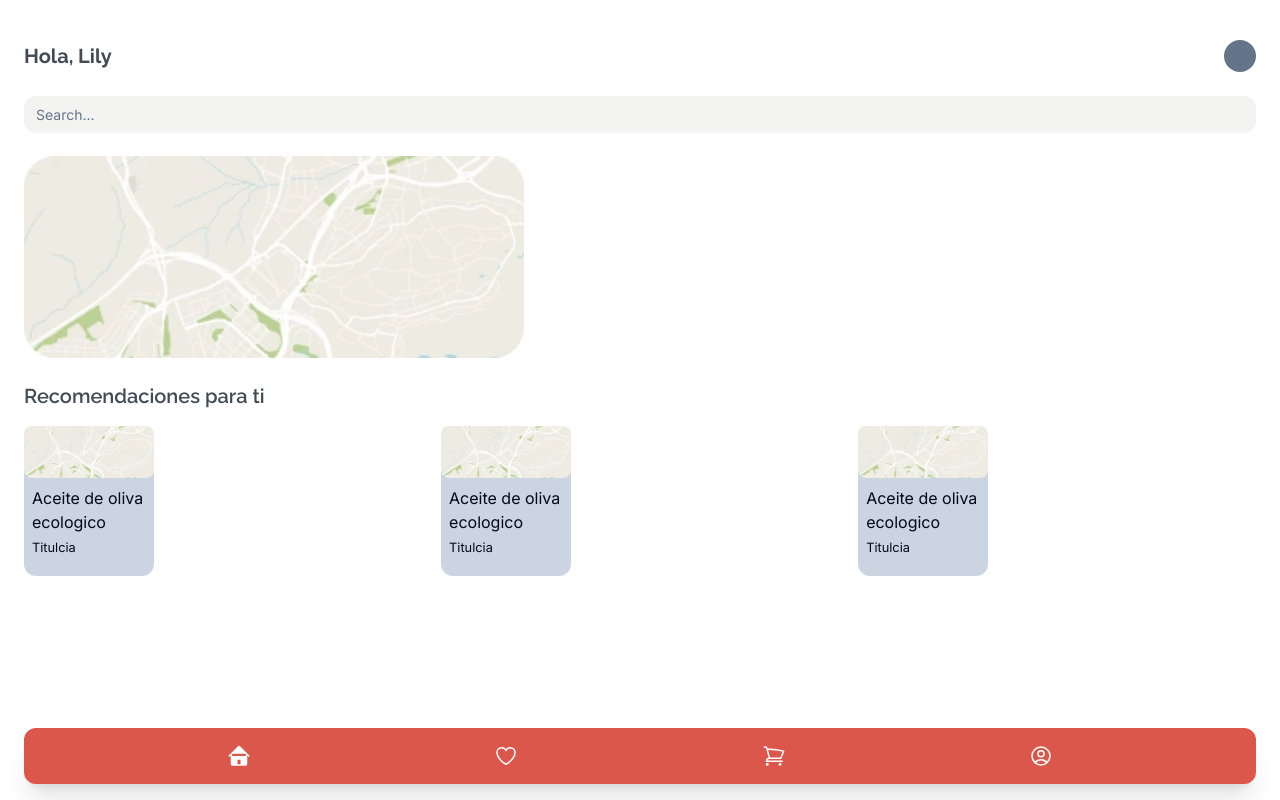
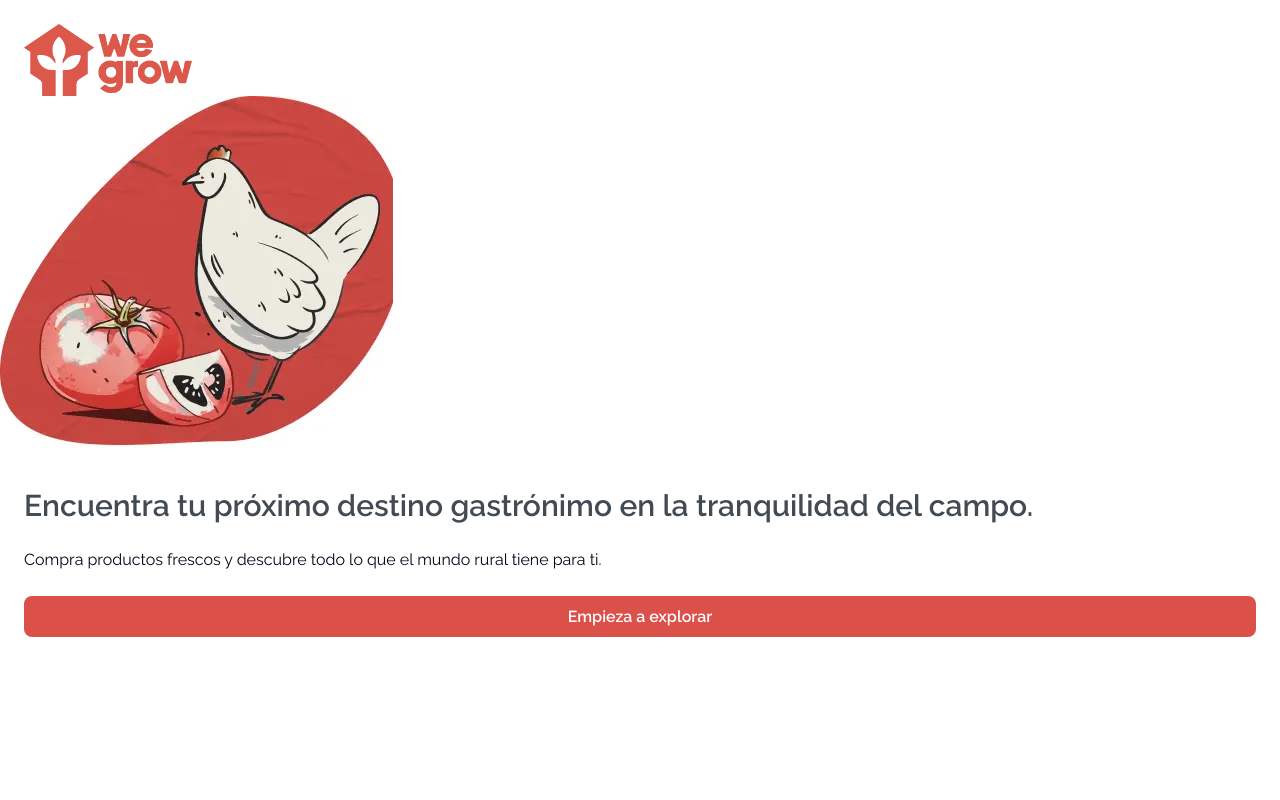
Before and after one commit to ecaleb97/hack4good, a Next.js app: page / in a window 1280 px wide. Built offline with nearby package versions, Linux system fonts and the light colour scheme.

Commit message:
Remove footer and add menu page

```diff
--- a/app/layout.tsx
+++ b/app/layout.tsx
@@ -1,6 +1,5 @@
 import type { Metadata } from "next";
 import { Inter } from "next/font/google";
-import { Footer } from "@/components/footer/footer";
 import "./globals.css";
 
 const inter = Inter({ subsets: ["latin"] });
@@ -19,7 +18,6 @@ export default function RootLayout({
     <html lang="en">
       <body className={inter.className}>
         {children}
-        <Footer />
       </body>
     </html>
   );
--- /dev/null
+++ b/app/menu/page.tsx
@@ -0,0 +1,58 @@
+import { Search } from "@/components/search/search";
+import { Header } from "@/components/header/header";
+import Image from "next/image";
+import map from "@/app/assets/images/map.webp"
+import { SectionHeading } from "@/components/header/section-heading";
+import styles from "@/app/slider.module.css"
+
+export default function Home() {
+  return (
+    <>
+      <Header />
+      <main className="p-6">
+        <div className="w-full">
+          <Search />
+        </div>
+        <Image
+          src={map}
+          alt="Map"
+          width={500}
+          height={250}
+          priority
+          className="my-6"
+        />
+        <section className="">
+          <SectionHeading name="Recomendaciones para ti" />
+          <div className={`grid grid-flow-col scroll-auto
+          gap-[1.2rem] overflow-y-auto overscroll-x-contain
+          snap-mandatory my-4 ${styles.slider}`}>
+            <article className="w-[130px] min-h-[150px]
+          bg-slate-300 rounded-xl">
+              <Image src={map} alt="Map" width={180} height={20} priority />
+              <div className="p-2">
+                <p>Aceite de oliva ecologico</p>
+                <small>Titulcia</small>
+              </div>
+            </article>
+            <article className="w-[130px] min-h-[150px]
+          bg-slate-300 rounded-xl">
+              <Image src={map} alt="Map" width={180} height={20} priority />
+              <div className="p-2">
+                <p>Aceite de oliva ecologico</p>
+                <small>Titulcia</small>
+              </div>
+            </article>
+            <article className="w-[130px] min-h-[150px]
+          bg-slate-300 rounded-xl">
+              <Image src={map} alt="Map" width={180} height={20} priority />
+              <div className="p-2">
+                <p>Aceite de oliva ecologico</p>
+                <small>Titulcia</small>
+              </div>
+            </article>
+          </div>
+        </section>
+      </main>
+    </>
+  );
+}
--- a/app/page.tsx
+++ b/app/page.tsx
@@ -1,58 +1,45 @@
-import { Search } from "@/components/search/search";
-import { Header } from "@/components/header/header";
+import mainImage from "@/app/assets/images/gallinitas.webp";
 import Image from "next/image";
-import map from "@/app/assets/images/map.webp"
-import { SectionHeading } from "@/components/header/section-heading";
-import styles from "@/app/slider.module.css"
+import { raleway } from "@/components/ui/fonts";
+import logo from "@/app/assets/images/logo.webp"
+import Link from "next/link";
 
-export default function Home() {
+export default function Presentation() {
   return (
-    <>
-      <Header />
-      <main className="p-6">
-        <div className="w-full">
-          <Search />
-        </div>
-        <Image
-          src={map}
-          alt="Map"
-          width={500}
-          height={250}
-          priority
-          className="my-6"
-        />
-        <section className="">
-          <SectionHeading name="Recomendaciones para ti" />
-          <div className={`grid grid-flow-col scroll-auto
-          gap-[1.2rem] overflow-y-auto overscroll-x-contain
-          snap-mandatory my-4 ${styles.slider}`}>
-            <article className="w-[130px] min-h-[150px]
-          bg-slate-300 rounded-xl">
-              <Image src={map} alt="Map" width={180} height={20} priority />
-              <div className="p-2">
-                <p>Aceite de oliva ecologico</p>
-                <small>Titulcia</small>
-              </div>
-            </article>
-            <article className="w-[130px] min-h-[150px]
-          bg-slate-300 rounded-xl">
-              <Image src={map} alt="Map" width={180} height={20} priority />
-              <div className="p-2">
-                <p>Aceite de oliva ecologico</p>
-                <small>Titulcia</small>
-              </div>
-            </article>
-            <article className="w-[130px] min-h-[150px]
-          bg-slate-300 rounded-xl">
-              <Image src={map} alt="Map" width={180} height={20} priority />
-              <div className="p-2">
-                <p>Aceite de oliva ecologico</p>
-                <small>Titulcia</small>
-              </div>
-            </article>
-          </div>
-        </section>
-      </main>
-    </>
-  );
+    <div className="min-h-screen w-full
+    z-50">
+      <Image
+        src={logo}
+        alt="We grow"
+        width={200}
+        height={200}
+        className="object-cover aspect-[200 / 81]
+        pl-6 pt-6"
+      />
+      <Image
+        src={mainImage}
+        alt="Gallinitas"
+        className="object-cover"
+        priority
+      />
+      <h1 className={`text-3xl text-[#424B54]
+      ${raleway.className} font-semibold p-6`}>
+        Encuentra tu próximo destino
+        gastrónimo en la tranquilidad del campo.
+      </h1>
+      <p className={`${raleway.className} font-light
+      px-6`}>
+        Compra productos frescos y descubre
+        todo lo que el mundo rural tiene para ti.
+      </p>
+      <div className="bg-[#DB514A] mx-6 text-center
+      py-2 mt-6 mb-[80px] rounded-lg">
+        <Link href="/menu" className={`
+        text-center text-[#FEFEFE] ${raleway.className}
+        font-semibold`}>
+        Empieza a explorar
+        </Link>
+      </div>
+    </div>
+  )
 }
```
